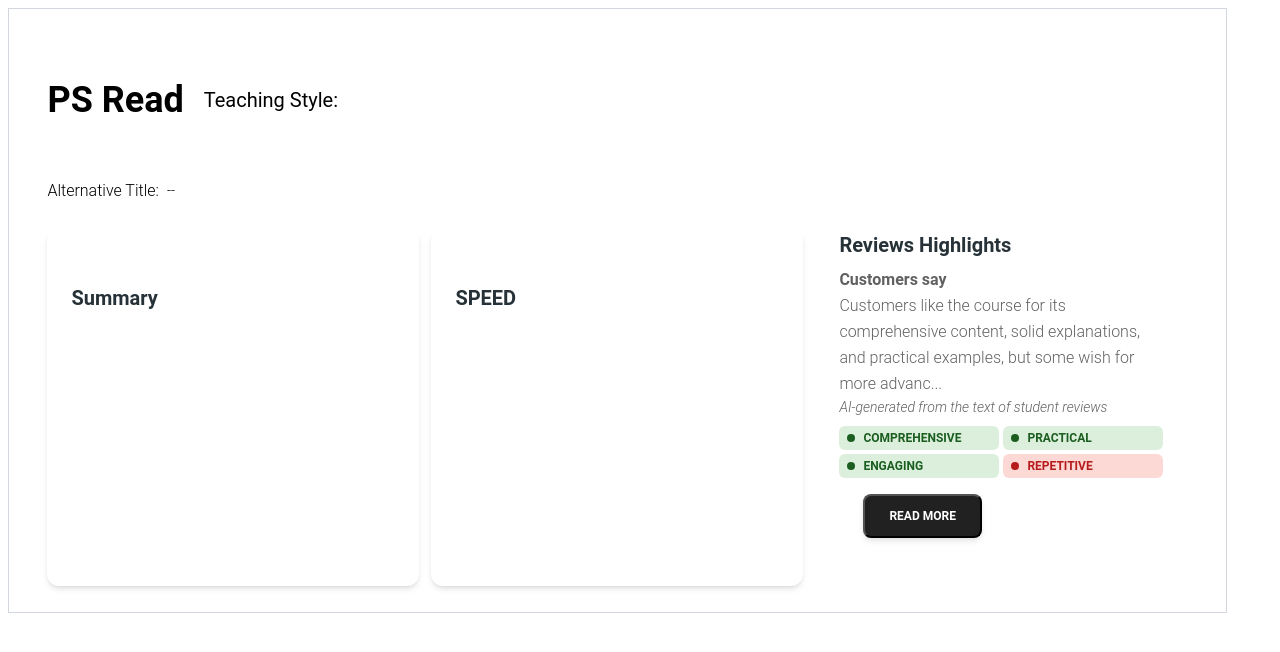
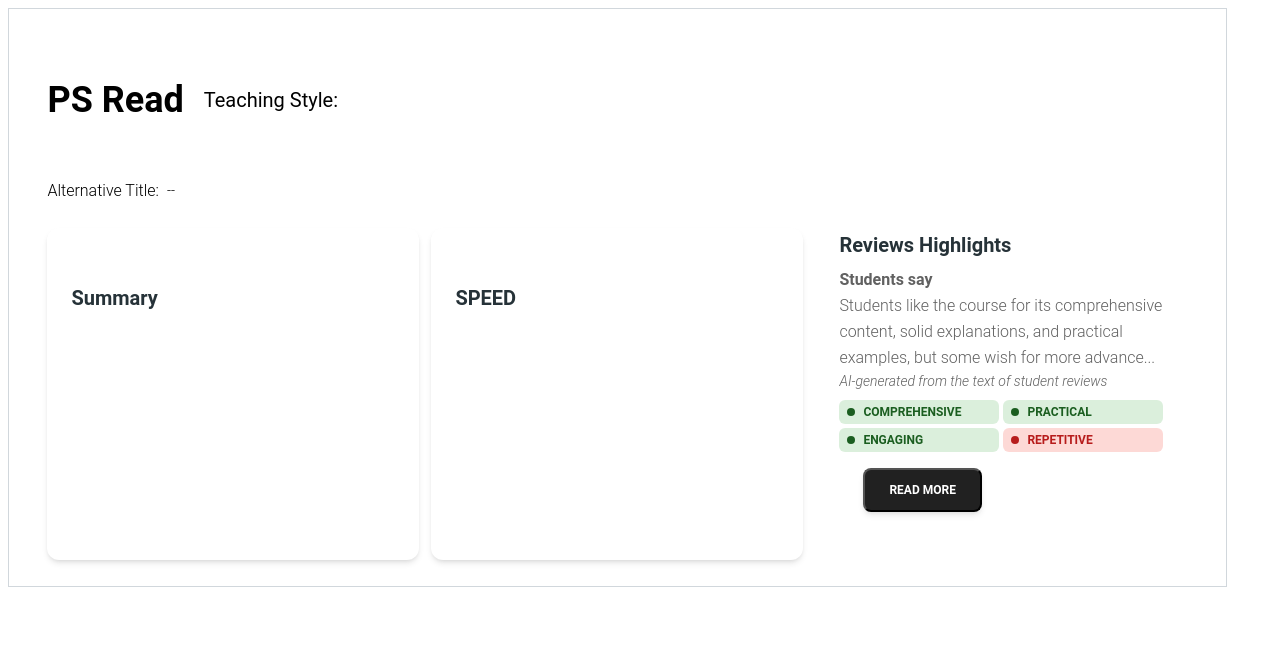
Before and after one commit to jakejasminjk/psreaders, a React app in the folder client/: page / in a window 1280 px wide. Shown: the top 652 px of the page. Built offline with nearby package versions, Linux system fonts and the light colour scheme; the HTML template or start-up script is replaced by a standard one.

Commit message:
add screen reader text

```diff
--- a/client/src/components/Reviews.tsx
+++ b/client/src/components/Reviews.tsx
@@ -28,7 +28,7 @@ const Reviews = () => {
         <Typography variant="h5" color="blue-gray" className="mb-2 -mt-5">
           Reviews Highlights
         </Typography>
-        <Typography className="my-0 font-bold">Customers say</Typography>
+        <Typography className="my-0 font-bold">Students say</Typography>
         {loading ? (
           <>
             <ParagraphSkeleton />
@@ -51,7 +51,9 @@ const Reviews = () => {
           </>
         ) : (
           <>
-            <Typography className="my-0">{displayText}</Typography>
+            <Typography className="my-0" aria-label={data["Summary"]}>
+              {displayText}
+            </Typography>
             <Typography variant="small" className="mt-0 mb-2 italic">
               AI-generated from the text of student reviews
             </Typography>
--- a/client/src/components/SPEED.tsx
+++ b/client/src/components/SPEED.tsx
@@ -28,7 +28,9 @@ const SPEED = () => {
         <Typography variant="h5" color="blue-gray" className="mb-2">
           SPEED
         </Typography>
-        <Typography>{displayText || ""}</Typography>
+        <Typography aria-label={data["How it relates to SPEED"]}>
+          {displayText || ""}
+        </Typography>
         {loading && <ParagraphSkeleton />}
       </CardBody>
       {displayText.length > MAX_CHAR_LENGTH && (
--- a/client/src/components/Summary.tsx
+++ b/client/src/components/Summary.tsx
@@ -28,7 +28,9 @@ const Summary = () => {
         <Typography variant="h5" color="blue-gray" className="mb-2">
           Summary
         </Typography>
-        <Typography>{displayText}</Typography>
+        <Typography aria-label={data["Summary Points"]}>
+          {displayText}
+        </Typography>
         {loading && <ParagraphSkeleton />}
       </CardBody>
       {displayText.length > MAX_CHAR_LENGTH && (
--- a/client/src/context/MockResponses/index.ts
+++ b/client/src/context/MockResponses/index.ts
@@ -10,7 +10,7 @@ export const HomeMockResponse = {
 
 export const ReviewMockResponse = {
   Summary:
-    "Customers like the course for its comprehensive content, solid explanations, and practical examples, but some wish for more advanced topics such as testing hooks, TypeScript integration, and additional modules like React Router testing. Overall, the instructor's teaching style and the course's depth are appreciated, making it a valuable resource for mastering React testing.",
+    "Students like the course for its comprehensive content, solid explanations, and practical examples, but some wish for more advanced topics such as testing hooks, TypeScript integration, and additional modules like React Router testing. Overall, the instructor's teaching style and the course's depth are appreciated, making it a valuable resource for mastering React testing.",
   Pros: ["Comprehensive", "Practical", "Engaging"],
   Cons: ["Repetitive"],
 };
```
